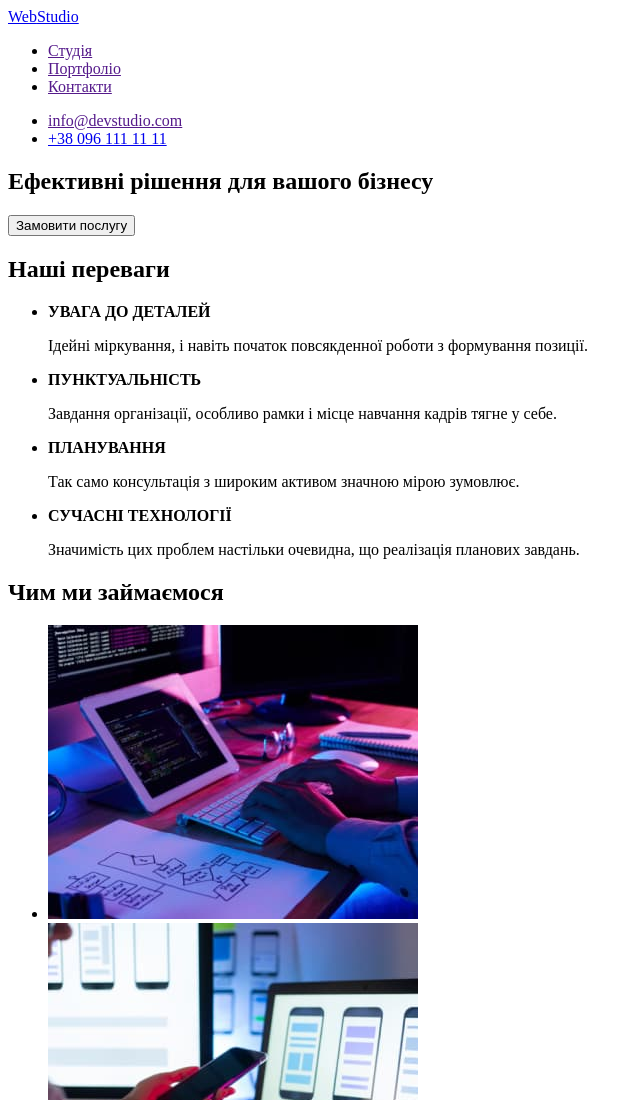
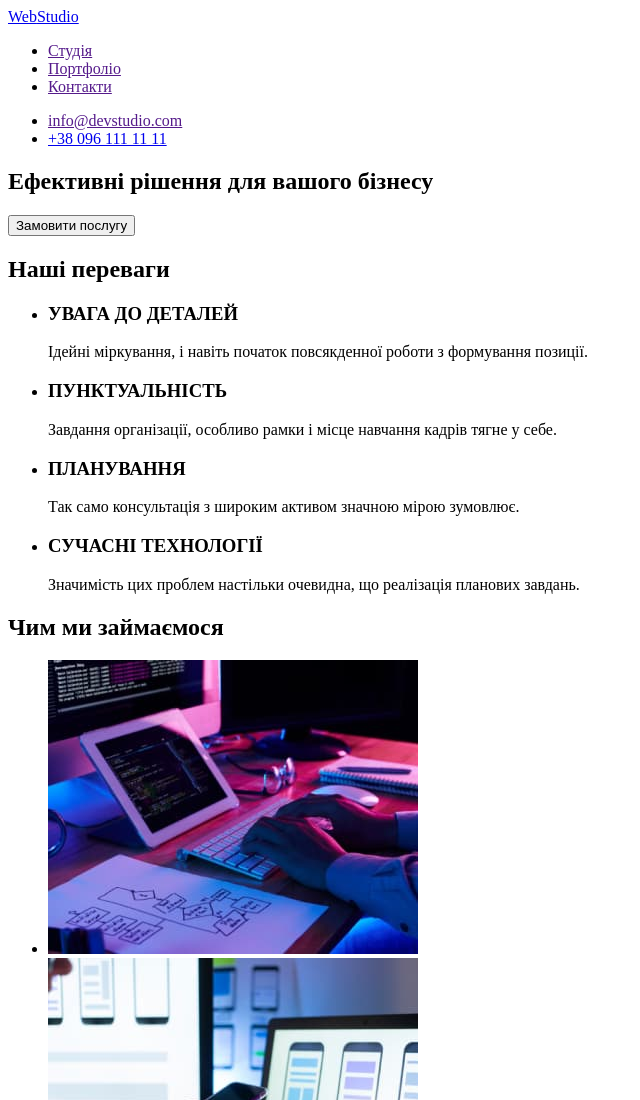
Before and after one commit to KaterynaZubr/goit-markup-hw-01, a plain HTML site: page index.html in a window 1280 px wide. Shown: the top 1100 px of the page, without its empty margins (0-640 px from the left). Drawn offline with Linux system fonts and the light colour scheme.

Commit message:
final changes

```diff
--- a/index.html
+++ b/index.html
@@ -31,27 +31,27 @@
         <h2>Наші переваги</h2>
         <ul>
           <li>
-            <p><b>УВАГА ДО ДЕТАЛЕЙ</b></p>
+            <h3>УВАГА ДО ДЕТАЛЕЙ</h3>
             <p>
               Ідейні міркування, і навіть початок повсякденної роботи з
               формування позиції.
             </p>
           </li>
           <li>
-            <p><b>ПУНКТУАЛЬНІСТЬ</b></p>
+            <h3>ПУНКТУАЛЬНІСТЬ</h3>
             <p>
               Завдання організації, особливо рамки і місце навчання кадрів тягне
               у себе.
             </p>
           </li>
           <li>
-            <p><b>ПЛАНУВАННЯ</b></p>
+            <h3>ПЛАНУВАННЯ</h3>
             <p>
               Так само консультація з широким активом значною мірою зумовлює.
             </p>
           </li>
           <li>
-            <p><b>СУЧАСНІ ТЕХНОЛОГІЇ</b></p>
+            <h3>СУЧАСНІ ТЕХНОЛОГІЇ</h3>
             <p>
               Значимість цих проблем настільки очевидна, що реалізація планових
               завдань.
```
